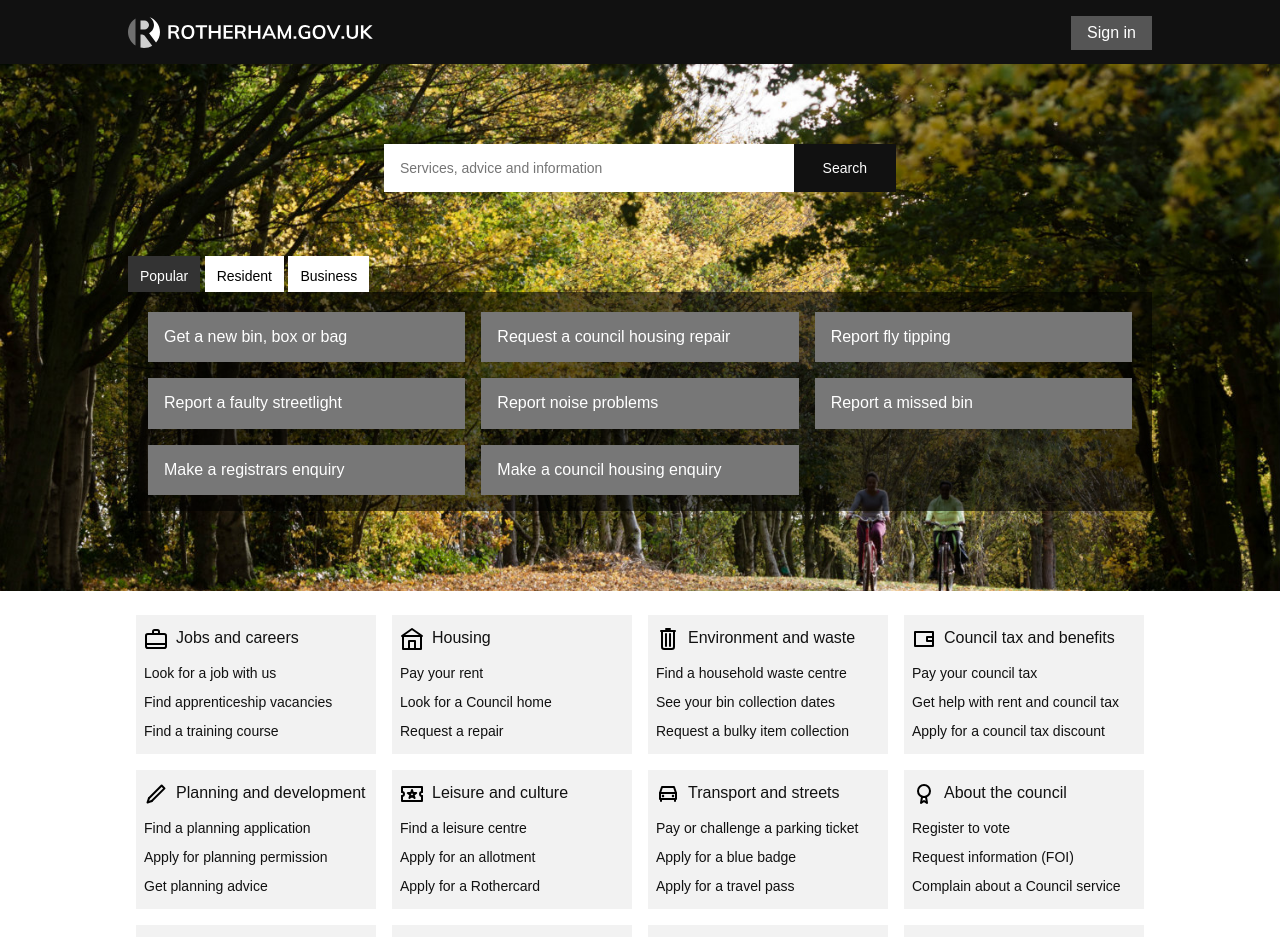
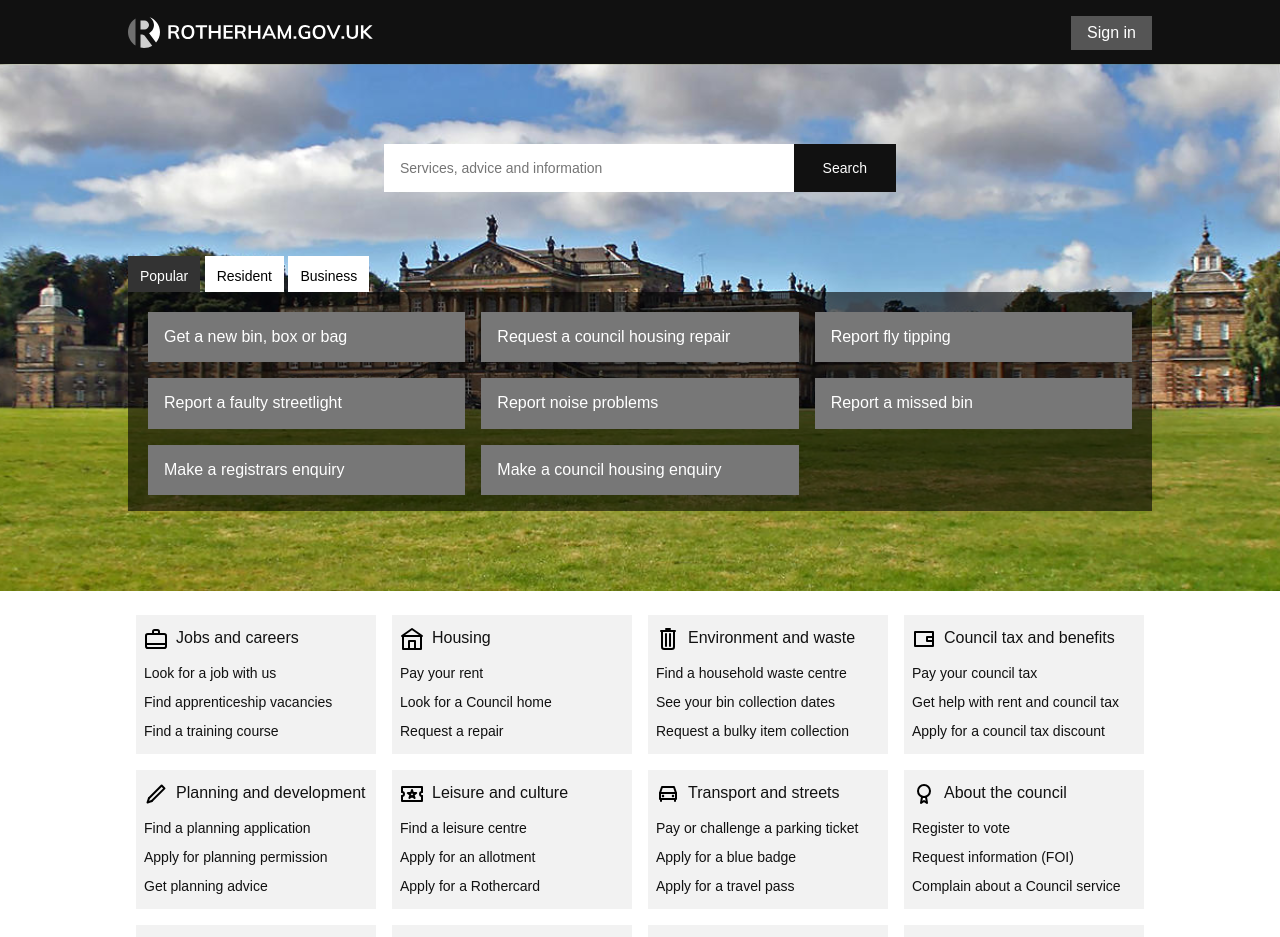
Before and after one commit to jnkly/rmbc-dev, a Jekyll site: the page built from index.md, in a window 1280 px wide. Shown: the top 937 px of the page. Built offline with Jekyll 4.4.1, drawn with Linux system fonts in a browser that asks for light colours.

Commit message:
Update variables.scss

```diff
--- a/_sass/variables.scss
+++ b/_sass/variables.scss
@@ -7,7 +7,7 @@
 
 @media screen and (min-width: 30em) and (max-width: 60em) {
   .intro {
-    background-image: url(https://jnkly.github.io/rmbc-dev/images/rotherham-parks.jpg);
+    background-image: url(https://jnkly.github.io/rmbc-dev/images/wentworth-woodhouse.jpg);
     background-position: center;
     background-size: cover;
   }
@@ -15,7 +15,7 @@
 
 @media screen and (min-width: 60em) {
   .intro {
-    background-image: url(https://jnkly.github.io/rmbc-dev/images/rotherham-parks.jpg);
+    background-image: url(https://jnkly.github.io/rmbc-dev/images/wentworth-woodhouse.jpg);
     background-position: center;
     background-size: cover;
   }
```
